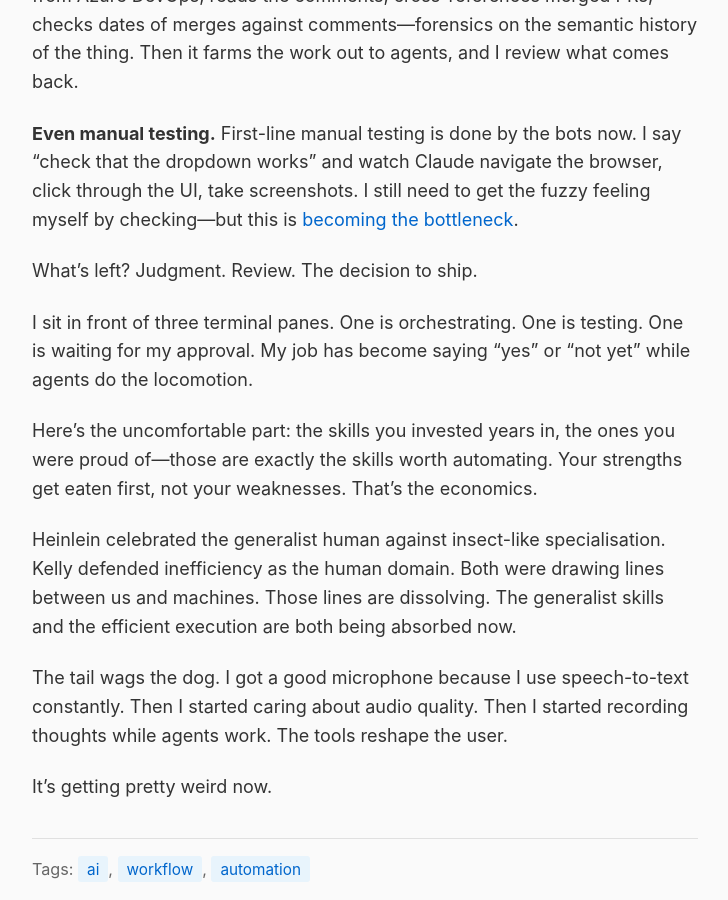
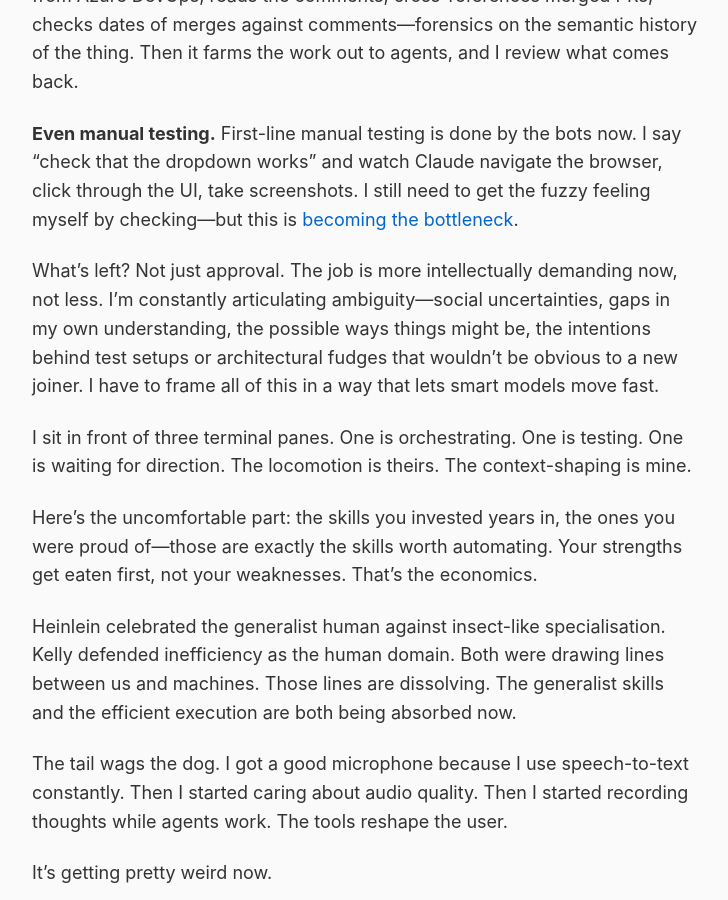
Before and after one commit to rob137/rob137.github.io, a Jekyll site: the page built from _posts/2026-01-19-what-i-dont-touch-anymore.md, in a window 1280 px wide and 900 px high, scrolled down 1316 px. Shown: the whole window, without its empty margins (275-1003 px from the left). Built offline with Jekyll 4.4.1, drawn with Linux system fonts in a browser that asks for light colours.

Commit message:
Reframe what's left - context-shaping, not just approval
Articulating ambiguity, social uncertainty, implicit intentions.

Co-Authored-By: Claude Opus 4.5 <noreply@anthropic.com>

```diff
--- a/_posts/2026-01-19-what-i-dont-touch-anymore.md
+++ b/_posts/2026-01-19-what-i-dont-touch-anymore.md
@@ -28,9 +28,9 @@ The things I don't touch anymore aren't the things I was bad at. They're the thi
 
 **Even manual testing.** First-line manual testing is done by the bots now. I say "check that the dropdown works" and watch Claude navigate the browser, click through the UI, take screenshots. I still need to get the fuzzy feeling myself by checking—but this is [becoming the bottleneck](/2026/01/06/trial-by-foom/).
 
-What's left? Judgment. Review. The decision to ship.
+What's left? Not just approval. The job is more intellectually demanding now, not less. I'm constantly articulating ambiguity—social uncertainties, gaps in my own understanding, the possible ways things might be, the intentions behind test setups or architectural fudges that wouldn't be obvious to a new joiner. I have to frame all of this in a way that lets smart models move fast.
 
-I sit in front of three terminal panes. One is orchestrating. One is testing. One is waiting for my approval. My job has become saying "yes" or "not yet" while agents do the locomotion.
+I sit in front of three terminal panes. One is orchestrating. One is testing. One is waiting for direction. The locomotion is theirs. The context-shaping is mine.
 
 Here's the uncomfortable part: the skills you invested years in, the ones you were proud of—those are exactly the skills worth automating. Your strengths get eaten first, not your weaknesses. That's the economics.
 
```
